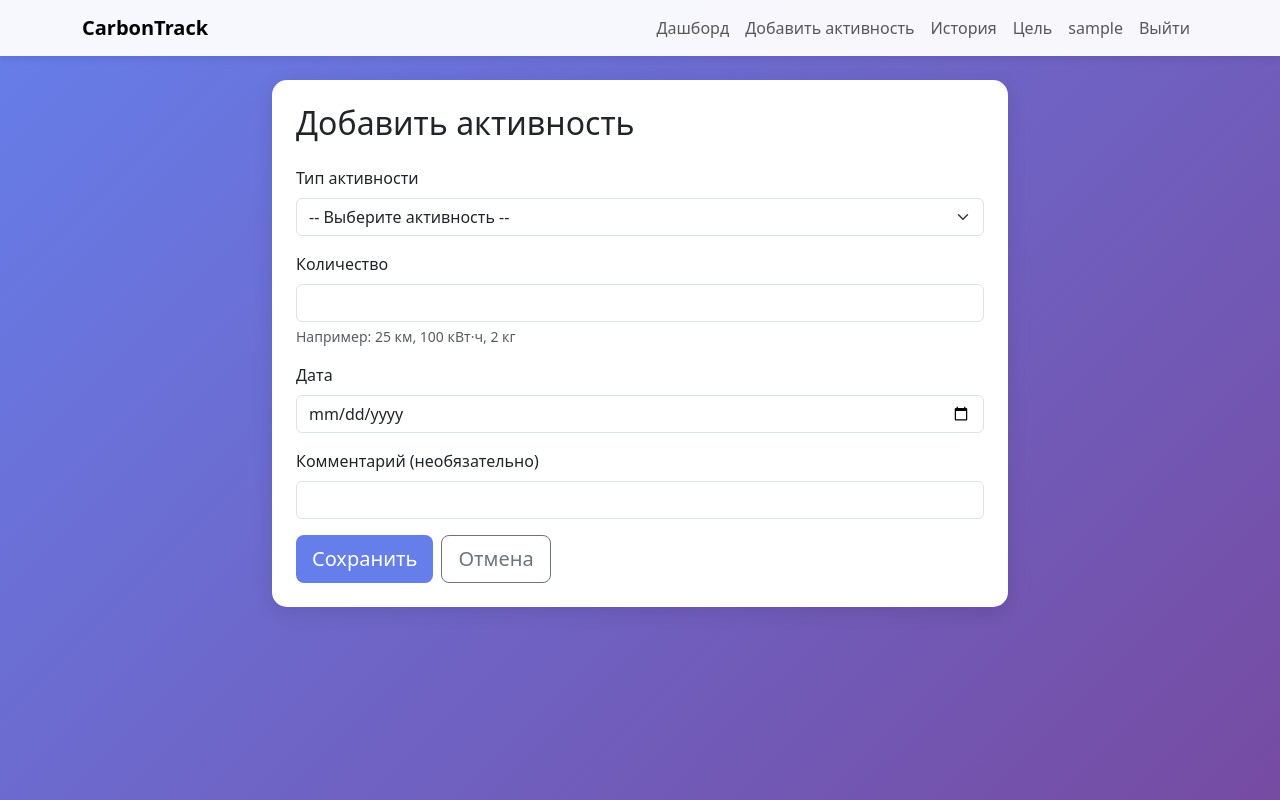
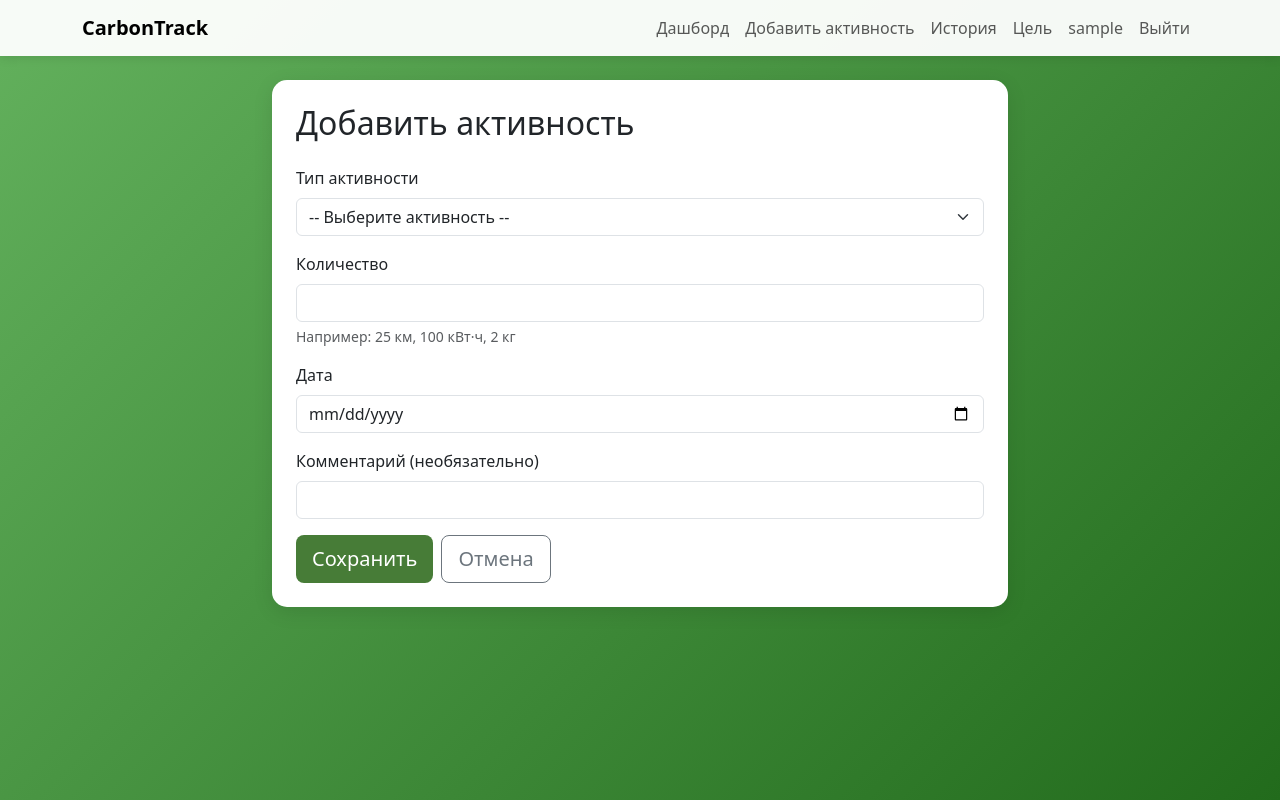
Before and after one commit to sunastaaa/carbon-footprint-tracker, a Django app: page /add-log/ in a window 1280 px wide. Run offline with Django 4.2, Linux system fonts and the light colour scheme; the visitor is signed in with stand-in values (Sample User, id 1); data that the repository does not hold is empty.

Commit message:
style: change background

```diff
--- a/tracker/templates/tracker/base.html
+++ b/tracker/templates/tracker/base.html
@@ -8,7 +8,7 @@
     <script src="https://cdn.jsdelivr.net/npm/chart.js"></script>
     <style>
         body {
-            background: linear-gradient(135deg, #667eea 0%, #764ba2 100%);
+            background: linear-gradient(135deg, #63b15d 0%, #226b1c 100%);
             min-height: 100vh;
         }
         .navbar {
@@ -21,11 +21,11 @@
             border: none;
         }
         .btn-primary {
-            background: #667eea;
+            background: #477c37;
             border: none;
         }
         .btn-primary:hover {
-            background: #5568d3;
+            background: #528132;
         }
     </style>
 </head>
```
